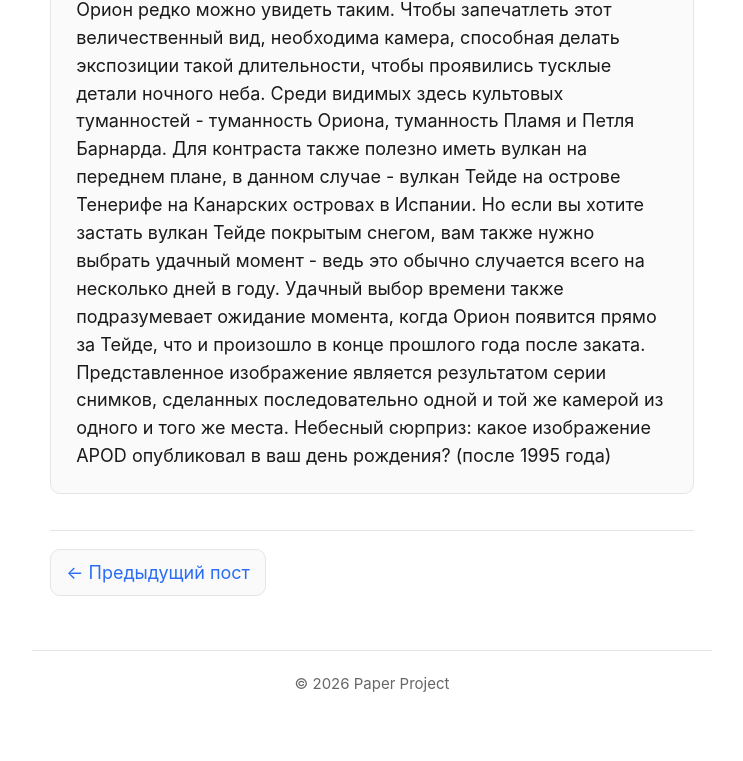
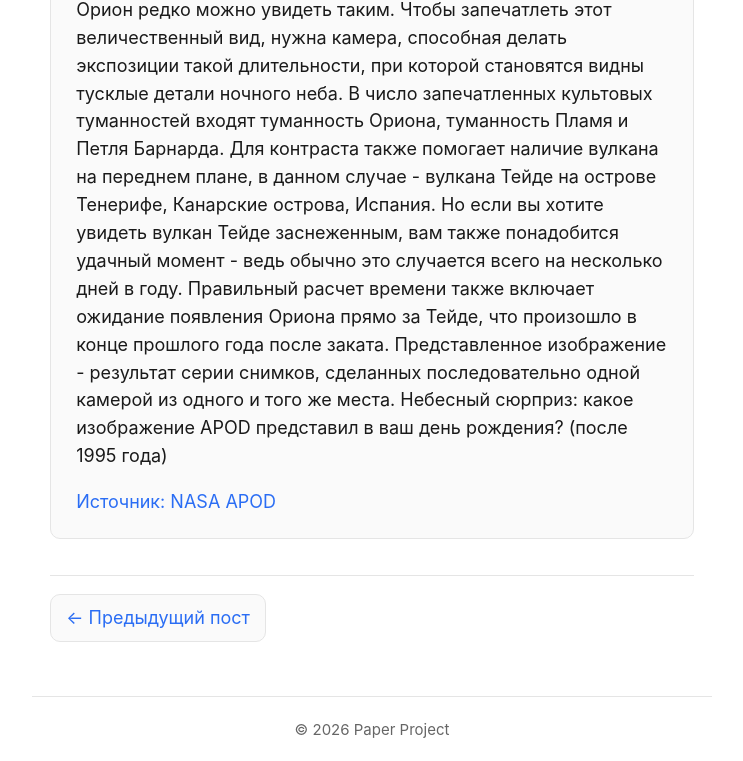
Before and after one commit to demansh/paper, a Jekyll site: the page built from _posts/2026-05-05-nasa-apod.md, in a window 1280 px wide and 1309 px high. Shown: the part 548-1309 px from the top of the window, without its empty margins (268-1011 px from the left). Built offline with Jekyll 4.4.1, drawn with Linux system fonts in a browser that asks for light colours.

Commit message:
link to origin

```diff
--- a/_posts/2026-05-05-nasa-apod.md
+++ b/_posts/2026-05-05-nasa-apod.md
@@ -2,13 +2,18 @@
 layout: thread
 title_en: "NASA: Orion over Mount Teide"
 title_ru: "NASA: Орион над горой Тейде"
-date: 2026-05-05 10:21:31 +0400
+date: 2026-05-05 10:36:20 +0400
 image: "https://apod.nasa.gov/apod/image/2605/OrionTeide_Rosadzinski_960.jpg"
+original_url: "https://apod.nasa.gov/apod/ap260505.html"
 ---
 <div class="lang-en" markdown="1">
 Orion is rarely seen like this.  To achieve this majestic vista, you need a camera capable of taking such long duration exposures that faint features in the night sky become revealed.  Iconic nebulas that appear include the Orion Nebula, the Flame Nebula, and Barnard's Loop. For contrast, it also helps to have a volcano on the foreground, in this case the Teide volcano on Tenerife on the Canary Islands of Spain.  But if you want your Teide volcano snow-covered, you also need good timing -- because that only happens, typically, for a few days each year.  Good timing also includes waiting for Orion to appear just behind Teide, which occurred late last year after sunset.  The featured image is the result of a series of images taken consecutively with the same camera from the same location.   Sky Surprise: What picture did APOD feature on your birthday? (after 1995)
+
+[Read on NASA APOD](https://apod.nasa.gov/apod/ap260505.html)
 </div>
 
 <div class="lang-ru" markdown="1">
-Орион редко можно увидеть таким. Чтобы запечатлеть этот величественный вид, необходима камера, способная делать экспозиции такой длительности, чтобы проявились тусклые детали ночного неба. Среди видимых здесь культовых туманностей - туманность Ориона, туманность Пламя и Петля Барнарда. Для контраста также полезно иметь вулкан на переднем плане, в данном случае - вулкан Тейде на острове Тенерифе на Канарских островах в Испании. Но если вы хотите застать вулкан Тейде покрытым снегом, вам также нужно выбрать удачный момент - ведь это обычно случается всего на несколько дней в году. Удачный выбор времени также подразумевает ожидание момента, когда Орион появится прямо за Тейде, что и произошло в конце прошлого года после заката. Представленное изображение является результатом серии снимков, сделанных последовательно одной и той же камерой из одного и того же места. Небесный сюрприз: какое изображение APOD опубликовал в ваш день рождения? (после 1995 года)
+Орион редко можно увидеть таким. Чтобы запечатлеть этот величественный вид, нужна камера, способная делать экспозиции такой длительности, при которой становятся видны тусклые детали ночного неба. В число запечатленных культовых туманностей входят туманность Ориона, туманность Пламя и Петля Барнарда. Для контраста также помогает наличие вулкана на переднем плане, в данном случае - вулкана Тейде на острове Тенерифе, Канарские острова, Испания. Но если вы хотите увидеть вулкан Тейде заснеженным, вам также понадобится удачный момент - ведь обычно это случается всего на несколько дней в году. Правильный расчет времени также включает ожидание появления Ориона прямо за Тейде, что произошло в конце прошлого года после заката. Представленное изображение - результат серии снимков, сделанных последовательно одной камерой из одного и того же места. Небесный сюрприз: какое изображение APOD представил в ваш день рождения? (после 1995 года)
+
+[Источник: NASA APOD](https://apod.nasa.gov/apod/ap260505.html)
 </div>
```
Also changed, not shown: update_nasa.py (+9 -0 lines).
